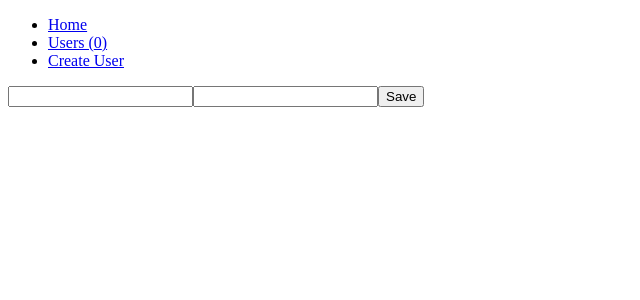
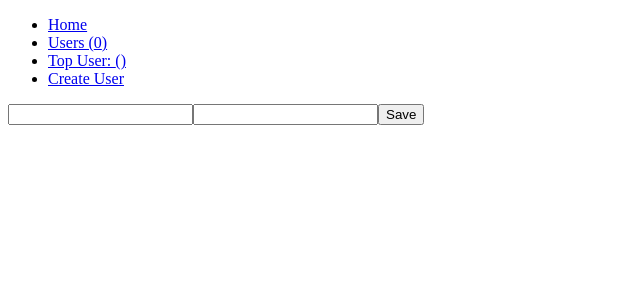
Before and after one commit to jlp0422/acme-popular-users-react-redux, a React app: page /#/users/create in a window 1280 px wide. Shown: the top 300 px of the page, without its empty margins (0-640 px from the left). Built offline with nearby package versions, Linux system fonts and the light colour scheme; no server answers.

Commit message:
top user link

```diff
--- a/src/Nav.js
+++ b/src/Nav.js
@@ -4,6 +4,9 @@ import { connect } from 'react-redux';
 import { NavLink } from 'react-router-dom';
 
 const Nav = ({ users }) => {
+  const topUser = users.length && users.reduce((memo, item) => {
+    return memo.rating > item.rating ? memo : item
+  })
   return (
     <ul>
       <li>
@@ -11,6 +14,9 @@ const Nav = ({ users }) => {
       </li>
       <li>
         <NavLink to='/users'>Users ({ users.length })</NavLink>
+      </li>
+      <li>
+        <NavLink to={`/users/${topUser.id}`}>Top User: { topUser.name } ({topUser.rating})</NavLink>
       </li>
       <li>
         <NavLink to='/users/create'>Create User</NavLink>
--- a/store/index.js
+++ b/store/index.js
@@ -7,6 +7,8 @@ const GET_USERS = 'GET_USERS';
 const DELETE_USER = 'DELETE_USER';
 const CREATE_USER = 'CREATE_USER';
 const UPDATE_USER = 'UPDATE_USER';
+const ADD = 'ADD';
+const SUBTRACT = 'SUBTRACT';
 
 const initialState = {
   users: []
@@ -68,6 +70,15 @@ export const deleteUserFromServer = (id) => {
   }
 }
 
+// const addOne = (id) => {
+//   return {
+//     type: ADD,
+//     id
+//   }
+// }
+
+// export const addOneOnServer = ()
+
 
 const reducer = (state = initialState, action) => {
   switch(action.type) {
```
Also changed, not shown: 2 other files (tests, documents, lock files or other folders).
